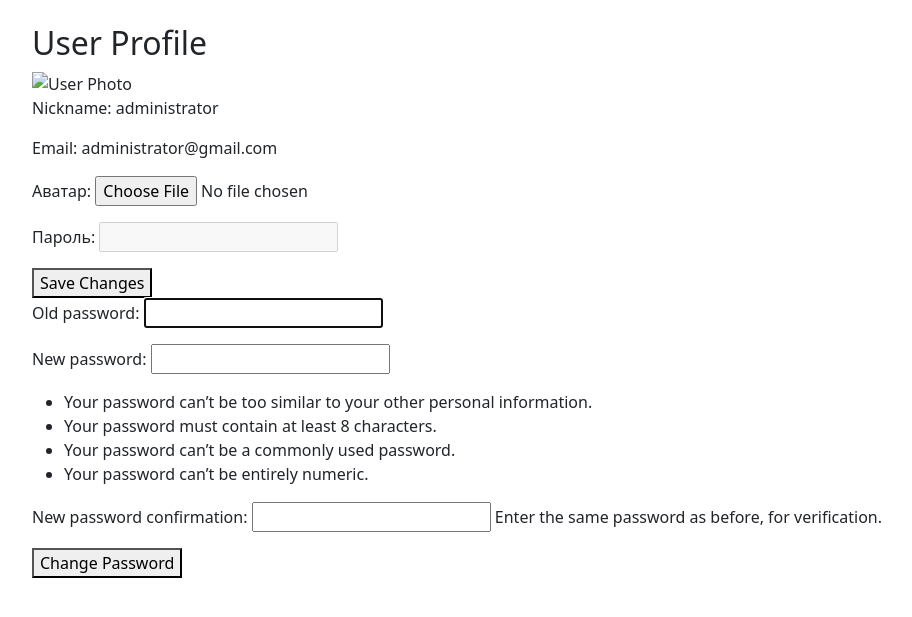
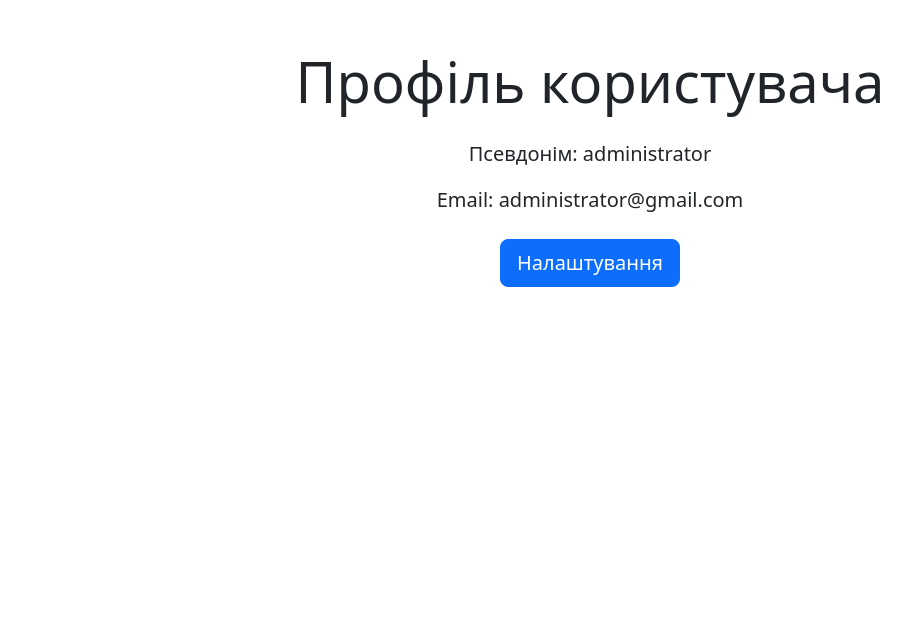
Before and after one commit to tri-white/chat-django, a Django app: page /accounts/profile/ in a window 1280 px wide. Shown: the part 62-679 px from the top of the page, without its empty margins (50-962 px from the left). Run offline with Django 5.2, Linux system fonts and the light colour scheme; a user stored in the database is signed in.

Commit message:
style profile

```diff
--- a/accounts/forms.py
+++ b/accounts/forms.py
@@ -55,13 +55,10 @@
 class UserProfileForm(UserChangeForm):
     class Meta:
         model = CustomUser
-        fields = ['avatar', 'password']
+        fields = ['password']
 
     def __init__(self, *args, **kwargs):
         super(UserProfileForm, self).__init__(*args, **kwargs)
         self.fields['password'].widget = forms.PasswordInput()
         self.fields['password'].help_text = None
-
-        # Change labels for fields to Ukrainian
-        self.fields['avatar'].label = 'Аватар'
         self.fields['password'].label = 'Пароль'
--- a/accounts/templates/accounts/user_profile.html
+++ b/accounts/templates/accounts/user_profile.html
@@ -1,29 +1,46 @@
 {% extends 'base.html' %}
 
 {% block content %}
-  {% load static %}  <!-- Add this line to load the static tag -->
+  {% load static %}  <!-- Додайте цей рядок для завантаження тегу static -->
 
-  <h2>User Profile</h2>
-  <div>
-    {% if user_form.avatar %}
-    <img src="{{ user_form.avatar.url }}" alt="User Photo" style="max-width: 200px; max-height: 200px;">
-  {% else %}
-      <img src="avatars/placeholder.jpg" alt="Default Photo" style="max-width: 200px; max-height: 200px;">
-    {% endif %}
-    <p>Nickname: {{ user.username }}</p>
-    <p>Email: {{ user.email }}</p>
+  <div class="container mt-5 text-center">
+    <h2 class="mb-4 display-4">Профіль користувача</h2>
+    <div class="mb-4">
+      <p class="mt-3 lead">Псевдонім: {{ user.username }}</p>
+      <p class="lead">Email: {{ user.email }}</p>
+    </div>
+
+    <div class="accordion" id="profileSettingsAccordion">
+      <button class="btn btn-primary btn-lg" type="button" data-bs-toggle="collapse" data-bs-target="#userProfileForm" aria-expanded="true" aria-controls="userProfileForm">
+        Налаштування
+      </button>
+
+      <div id="userProfileForm" class="collapse mt-4" data-bs-parent="#profileSettingsAccordion">
+
+        <hr class="my-4">
+
+        <!-- Форма зміни паролю -->
+        <form method="post">
+          {% csrf_token %}
+
+          <div class="mb-3">
+            <label for="{{ password_form.old_password.id_for_label }}" class="form-label h5">Поточний пароль</label>
+            {{ password_form.old_password }}
+          </div>
+
+          <div class="mb-3">
+            <label for="{{ password_form.new_password1.id_for_label }}" class="form-label h5">Новий пароль</label>
+            {{ password_form.new_password1 }}
+          </div>
+
+          <div class="mb-3">
+            <label for="{{ password_form.new_password2.id_for_label }}" class="form-label h5">Підтвердження нового паролю</label>
+            {{ password_form.new_password2 }}
+          </div>
+
+          <button type="submit" class="btn btn-primary btn-lg">Змінити пароль</button>
+        </form>
+      </div>
+    </div>
   </div>
-   <!-- User Profile Form -->
-   <form method="post" enctype="multipart/form-data">
-    {% csrf_token %}
-    {{ user_form.as_p }}
-    <button type="submit">Save Changes</button>
-  </form>
-
-  <!-- Password Change Form -->
-  <form method="post">
-    {% csrf_token %}
-    {{ password_form.as_p }}
-    <button type="submit">Change Password</button>
-  </form>
 {% endblock %}
--- a/accounts/views.py
+++ b/accounts/views.py
@@ -37,12 +37,12 @@
     else:
         form = CustomAuthenticationForm()
     return render(request, 'registration/login.html', {'form': form})
-
+# views.py
 @login_required
 def user_profile(request):
     if request.method == 'POST':
         if 'user_form_submit' in request.POST:
-            user_form = UserProfileForm(request.POST, request.FILES, instance=request.user)
+            user_form = UserProfileForm(request.POST, instance=request.user)
             if user_form.is_valid():
                 user_form.save()
                 messages.success(request, 'Profile updated successfully.')
```
Also changed, not shown: db.sqlite3, mychat/settings.py (line endings or trailing spaces).
